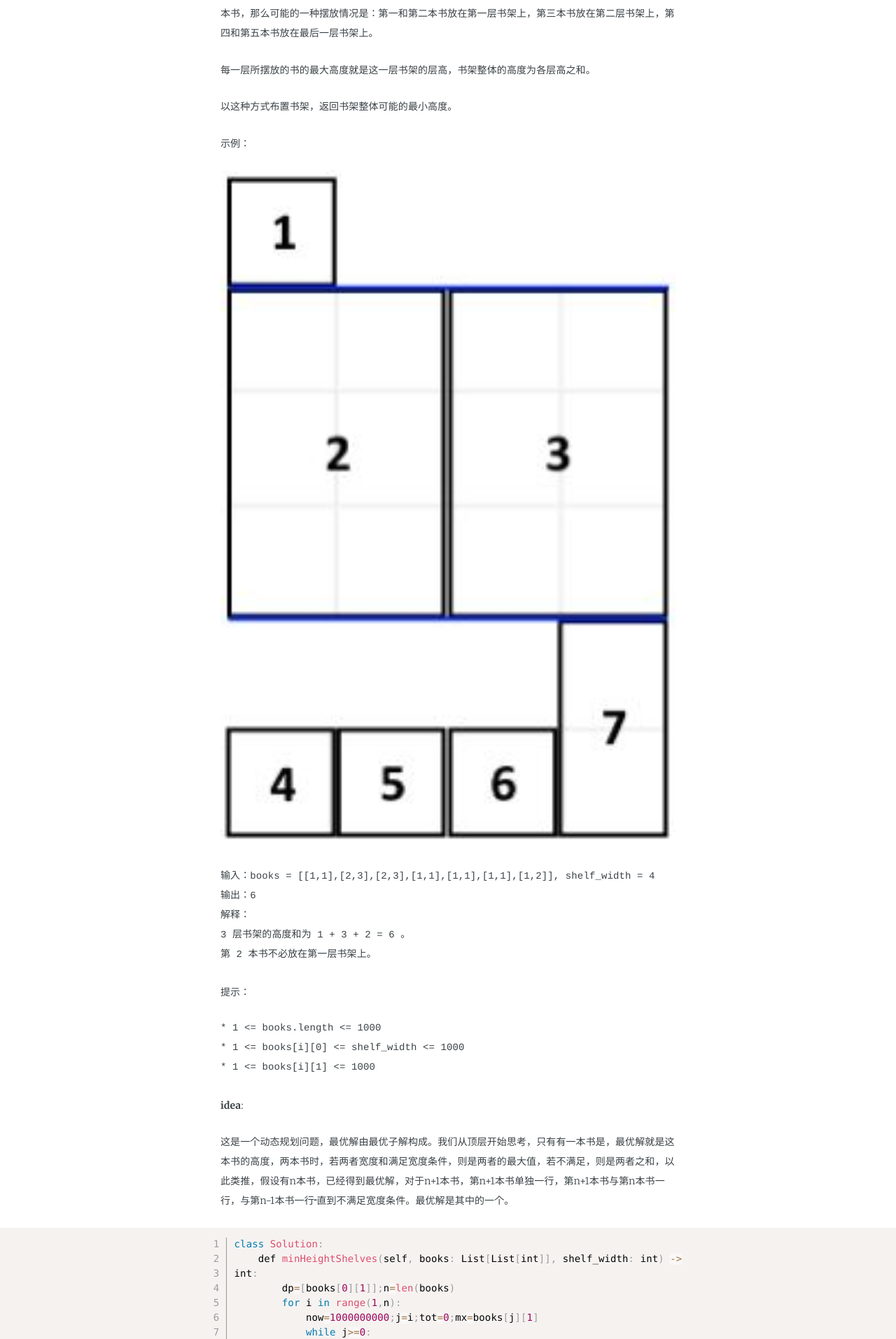
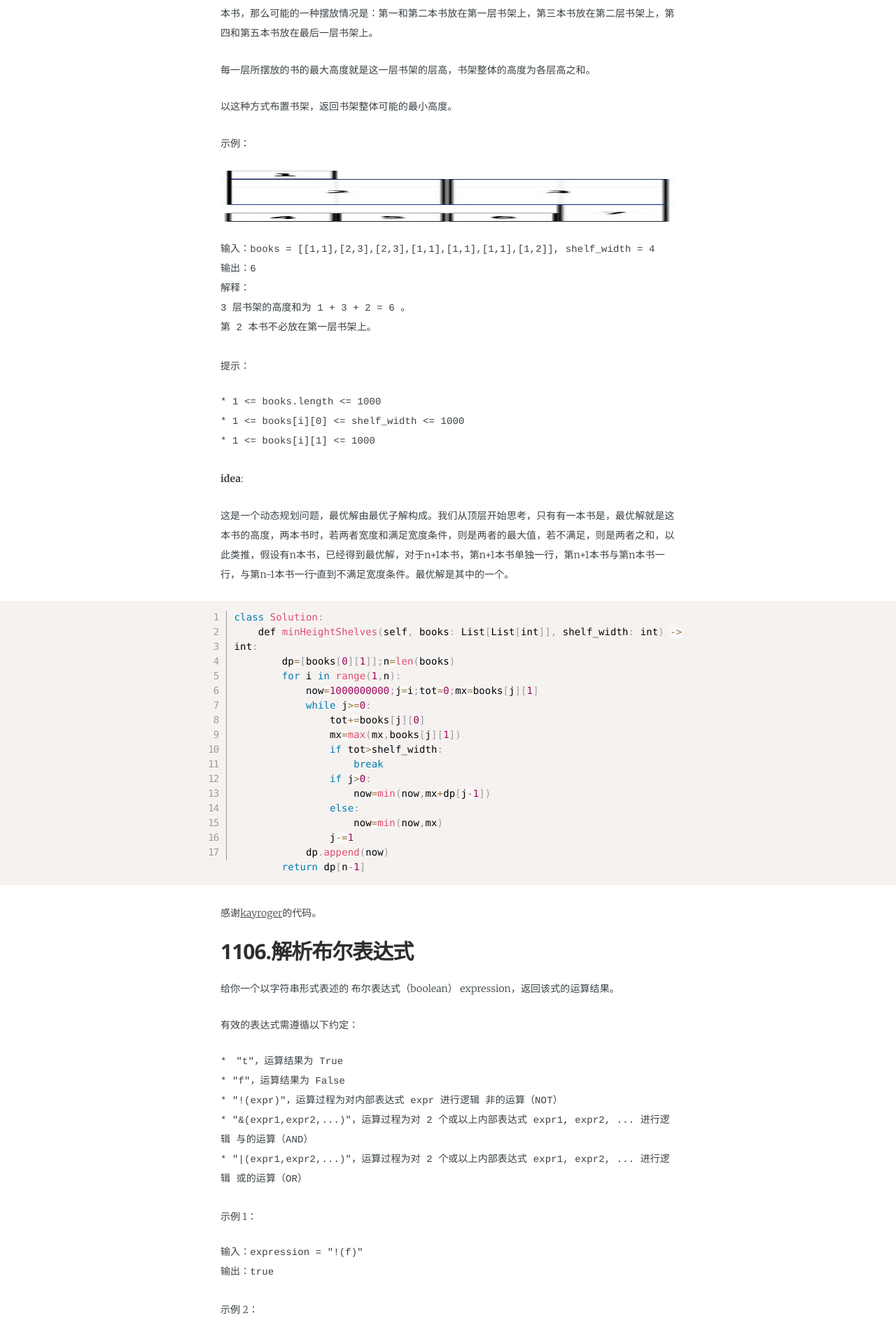
Before and after one commit to kleinzcy/kleinzcy.github.io, a Jekyll site: the page built from _posts/2019-06-30-Leetcode-143.md, in a window 1280 px wide. Shown: the part 4317-6231 px from the top of the page at 70% size. Built offline with Jekyll 4.4.1, drawn with Linux system fonts in a browser that asks for light colours; some web fonts are replaced.

Commit message:
Update 第143场周赛

````diff
--- a/_posts/2019-06-30-Leetcode-143.md
+++ b/_posts/2019-06-30-Leetcode-143.md
@@ -146,7 +146,7 @@
 
 示例：
 <figure>
-<img src="{{"/media/img/1105.JPG" | absolute_url}}" width="100" />
+<img src="{{"/media/img/1105.JPG" | absolute_url}}" width="50" height="75"/>
 </figure>
 
 ```
````
